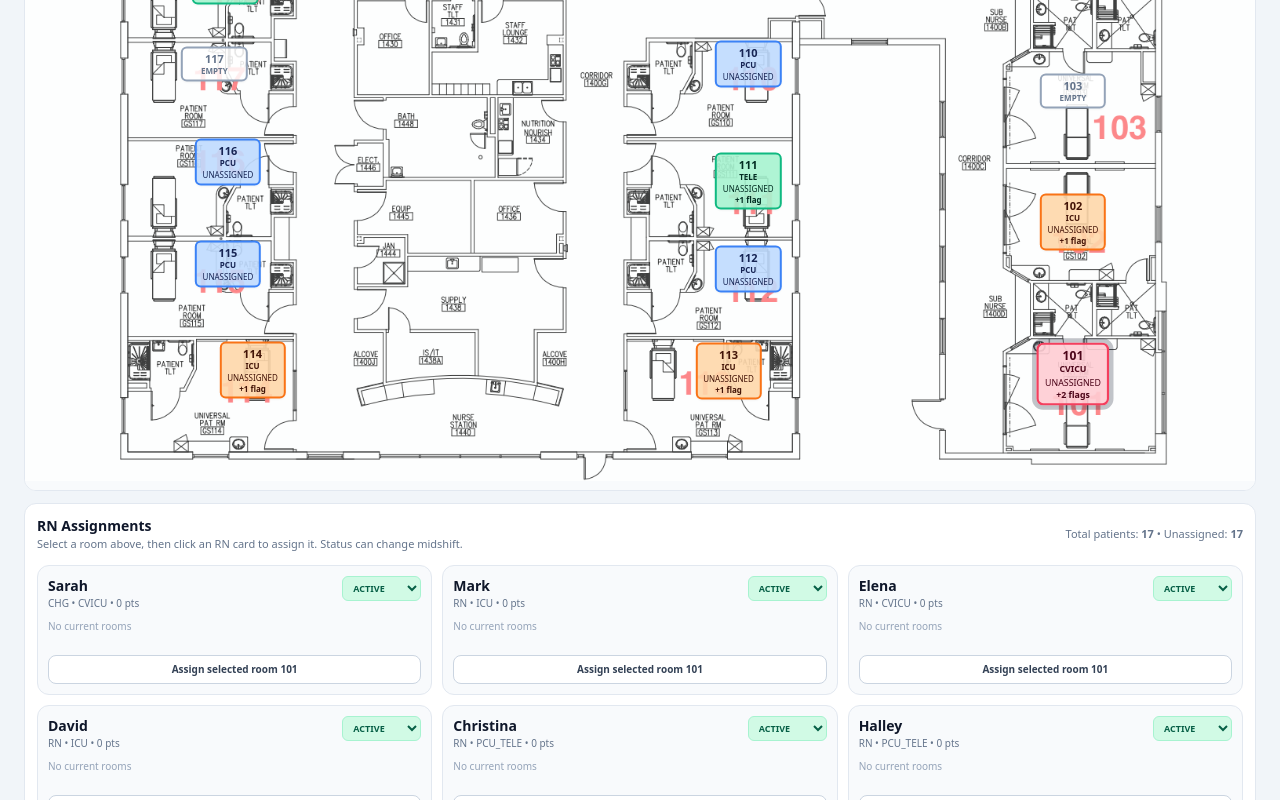
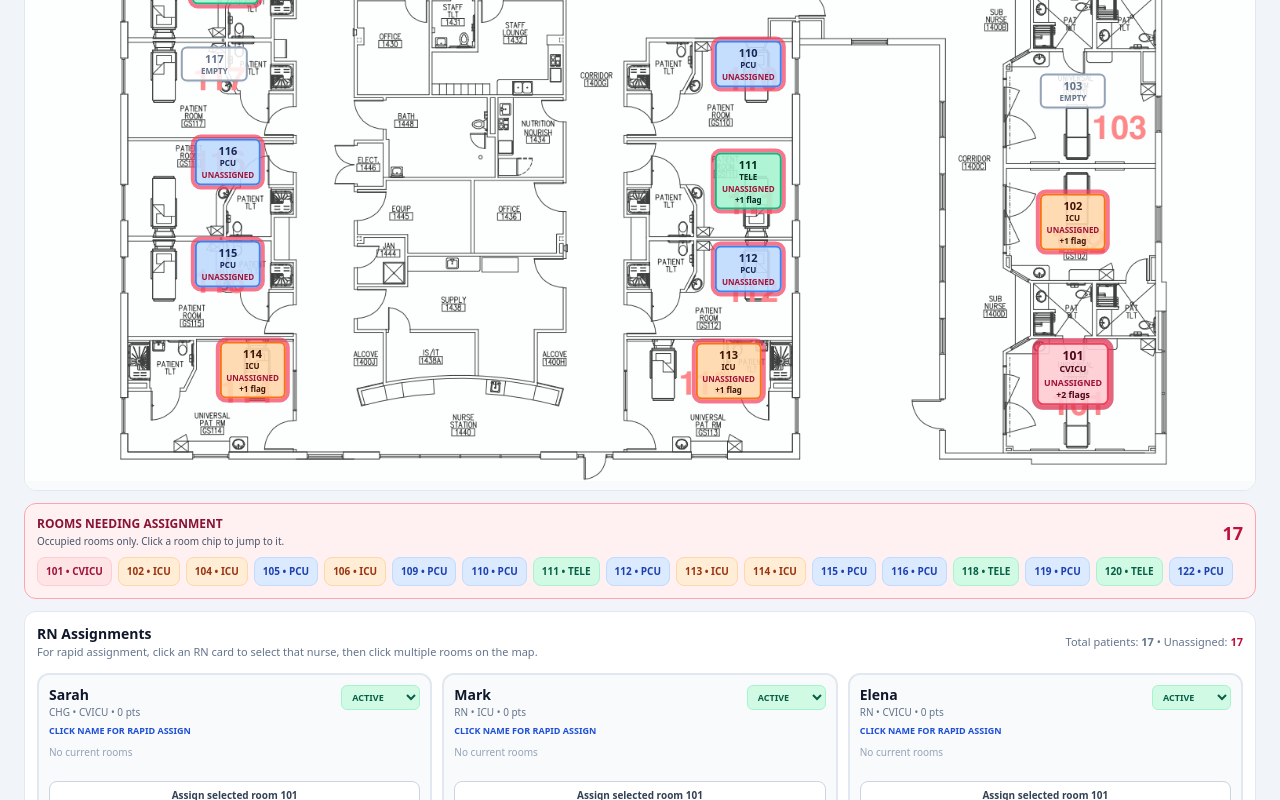
Before and after one commit to regelus19/1e-assignment-engine, a React (Vite) app: page / in a window 1280 px wide. Shown: the part 3060-3860 px from the top of the page. Built offline with nearby package versions, Linux system fonts and the light colour scheme.

Commit message:
Add rapid manual room assignment workflow

```diff
--- a/src/components/FloorPlanCurrentStaffing.tsx
+++ b/src/components/FloorPlanCurrentStaffing.tsx
@@ -12,6 +12,7 @@ import {
   ShieldAlert,
   Users,
   Wind,
+  X,
 } from 'lucide-react';
 import floorPlanImage from '../assets/1e-floorplan.png';
 import {
@@ -90,10 +91,13 @@ const firstName = (name: string) => name.trim().split(/\s+/)[0] || name;
 
 export const FloorPlanCurrentStaffing: React.FC<Props> = ({ currentShift, onRoomChange, onAssignRoom, onStaffStatusChange }) => {
   const occupiedRooms = currentShift.rooms.filter(r => r.isOccupied);
+  const unassignedRooms = occupiedRooms.filter(r => !r.assignedNurseId);
   const [selectedRoomNumber, setSelectedRoomNumber] = useState<string>(() => occupiedRooms[0]?.roomNumber || '104');
+  const [manualStaffId, setManualStaffId] = useState<string | null>(null);
 
   const selectedRoom = currentShift.rooms.find(r => r.roomNumber === selectedRoomNumber) || currentShift.rooms[0];
   const assignedNurse = currentShift.roster.find(s => s.id === selectedRoom?.assignedNurseId);
+  const manualStaff = currentShift.roster.find(s => s.id === manualStaffId) || null;
 
   const bedsideStaff = useMemo(
     () => currentShift.roster.filter(s => s.role === 'RN' || s.role === 'CHG'),
@@ -102,24 +106,23 @@ export const FloorPlanCurrentStaffing: React.FC<Props> = ({ currentShift, onRoom
 
   const setSelectedAcuity = (acuity: AcuityLevel) => {
     if (!selectedRoom) return;
-    onRoomChange({
-      ...selectedRoom,
-      acuity,
-      isOccupied: true,
-    });
+    onRoomChange({ ...selectedRoom, acuity, isOccupied: true });
   };
 
   const toggleFlag = (flag: ComplexityFlag) => {
     if (!selectedRoom) return;
     const exists = selectedRoom.flags.includes(flag);
-    onRoomChange({
-      ...selectedRoom,
-      flags: exists ? selectedRoom.flags.filter(f => f !== flag) : [...selectedRoom.flags, flag],
-    });
+    onRoomChange({ ...selectedRoom, flags: exists ? selectedRoom.flags.filter(f => f !== flag) : [...selectedRoom.flags, flag] });
   };
 
   const roomCountFor = (staffId: string) => currentShift.rooms.filter(r => r.isOccupied && r.assignedNurseId === staffId).length;
   const assignedRoomsFor = (staffId: string) => currentShift.rooms.filter(r => r.isOccupied && r.assignedNurseId === staffId);
+
+  const handleRoomClick = (room: PatientRoom) => {
+    setSelectedRoomNumber(room.roomNumber);
+    if (!manualStaffId || !room.isOccupied) return;
+    onAssignRoom(room.roomNumber, room.assignedNurseId === manualStaffId ? null : manualStaffId);
+  };
 
   return (
     <div className="space-y-4">
@@ -130,8 +133,7 @@ export const FloorPlanCurrentStaffing: React.FC<Props> = ({ currentShift, onRoom
             <div className="space-y-2">
               {(Object.keys(ACUITY_STYLES) as AcuityLevel[]).map(level => (
                 <button type="button" key={level} onClick={() => setSelectedAcuity(level)} className={`w-full flex items-center gap-2 px-2.5 py-2 rounded-lg border text-xs font-black text-left hover:ring-2 hover:ring-slate-200 ${ACUITY_STYLES[level].badge}`}>
-                  <span className={`w-3.5 h-3.5 rounded-full ${ACUITY_STYLES[level].dot}`} />
-                  {level}
+                  <span className={`w-3.5 h-3.5 rounded-full ${ACUITY_STYLES[level].dot}`} />{level}
                 </button>
               ))}
             </div>
@@ -140,30 +142,29 @@ export const FloorPlanCurrentStaffing: React.FC<Props> = ({ currentShift, onRoom
 
           <div className="bg-white border border-slate-200 rounded-xl p-3">
             <h3 className="font-black text-sm text-slate-800 mb-2">Quick Flags</h3>
-            <div className="space-y-1.5">
-              {FLAGS.map(({ flag, icon }) => (
-                <div key={flag} className="flex items-center gap-2 text-[11px] text-slate-700">
-                  <span className="text-slate-500">{icon}</span><span>{flag}</span>
-                </div>
-              ))}
-            </div>
+            <div className="space-y-1.5">{FLAGS.map(({ flag, icon }) => <div key={flag} className="flex items-center gap-2 text-[11px] text-slate-700"><span className="text-slate-500">{icon}</span><span>{flag}</span></div>)}</div>
           </div>
 
           <div className="bg-amber-50 border border-amber-200 rounded-xl p-3 text-[11px] leading-5 text-amber-950">
             <div className="font-black mb-1">Unit rules</div>
-            <div>• HD only in ICU-capable rooms.</div>
-            <div>• Rooms 109 and 119 are safety-preferred.</div>
-            <div>• Geography is optimized after capability and safe workload.</div>
+            <div>• HD only in ICU-capable rooms.</div><div>• Rooms 109 and 119 are safety-preferred.</div><div>• Geography is optimized after capability and safe workload.</div>
           </div>
         </aside>
 
         <section className="min-w-0 space-y-3">
-          <div className="bg-white border border-slate-200 rounded-xl overflow-hidden">
+          {manualStaff && (
+            <div className="bg-indigo-50 border-2 border-indigo-400 rounded-xl px-4 py-3 flex flex-wrap items-center justify-between gap-3">
+              <div>
+                <div className="text-xs font-black uppercase text-indigo-900">Rapid Manual Assignment Mode</div>
+                <div className="text-sm text-indigo-900 mt-0.5"><b>{firstName(manualStaff.name)}</b> selected. Click occupied rooms on the floor plan to assign them. Click an already-assigned room again to remove it from {firstName(manualStaff.name)}.</div>
+              </div>
+              <button type="button" onClick={() => setManualStaffId(null)} className="bg-white border border-indigo-300 rounded-lg px-3 py-2 text-xs font-bold text-indigo-800 flex items-center gap-1"><X className="w-3.5 h-3.5"/> Exit Manual Mode</button>
+            </div>
+          )}
+
+          <div className={`bg-white border rounded-xl overflow-hidden ${manualStaff ? 'border-indigo-300' : 'border-slate-200'}`}>
             <div className="px-4 py-3 border-b border-slate-200 flex flex-wrap justify-between gap-2 items-center">
-              <div>
-                <h2 className="font-black text-sm text-slate-900">1 East Floor Plan — Current Staffing</h2>
-                <p className="text-[11px] text-slate-500">Click a room to edit acuity, flags, occupancy and assignment. Colored rooms show current acuity.</p>
-              </div>
+              <div><h2 className="font-black text-sm text-slate-900">1 East Floor Plan — Current Staffing</h2><p className="text-[11px] text-slate-500">{manualStaff ? `Manual mode: click rooms to assign to ${firstName(manualStaff.name)}.` : 'Click a room to edit acuity, flags, occupancy and assignment.'}</p></div>
               <div className="text-[11px] text-slate-500">Selected room: <b className="text-slate-900">{selectedRoom?.roomNumber || '—'}</b></div>
             </div>
 
@@ -171,143 +172,65 @@ export const FloorPlanCurrentStaffing: React.FC<Props> = ({ currentShift, onRoom
               <img src={floorPlanImage} alt="1 East unit floor plan" className="absolute inset-0 w-full h-full object-contain opacity-75" />
               <div className="absolute left-[1.2%] top-[1.2%] text-[10px] font-black text-slate-700 bg-white/90 rounded px-1.5 py-1 border border-slate-200">NORTH ↑</div>
               {currentShift.rooms.map(room => {
-                const pos = ROOM_POSITIONS[room.roomNumber];
-                if (!pos) return null;
+                const pos = ROOM_POSITIONS[room.roomNumber]; if (!pos) return null;
                 const selected = room.roomNumber === selectedRoom?.roomNumber;
+                const isUnassigned = room.isOccupied && !room.assignedNurseId;
+                const belongsToManual = !!manualStaffId && room.assignedNurseId === manualStaffId;
                 const roomStyle = room.isOccupied ? ACUITY_STYLES[room.acuity].room : 'bg-white/85 border-slate-400 text-slate-500';
                 const nurse = currentShift.roster.find(s => s.id === room.assignedNurseId);
-                return (
-                  <button
-                    type="button"
-                    key={room.roomNumber}
-                    onClick={() => setSelectedRoomNumber(room.roomNumber)}
-                    className={`absolute -translate-x-1/2 -translate-y-1/2 w-[5.4%] min-w-[42px] rounded-md border-2 shadow-sm px-1 py-1 text-center transition ${roomStyle} ${selected ? 'ring-4 ring-slate-900/25 z-20 scale-110' : 'z-10 hover:scale-105'}`}
-                    style={{ left: `${pos.left}%`, top: `${pos.top}%` }}
-                    title={`Room ${room.roomNumber}${nurse ? ` • ${nurse.name}` : ''}`}
-                  >
-                    <div className="font-black text-[11px] leading-none">{room.roomNumber}</div>
-                    <div className="text-[8px] font-bold leading-tight mt-0.5">{room.isOccupied ? room.acuity : 'EMPTY'}</div>
-                    {room.isOccupied && <div className="text-[8px] leading-tight truncate mt-0.5">{nurse ? firstName(nurse.name) : 'UNASSIGNED'}</div>}
-                    {room.flags.length > 0 && <div className="text-[8px] font-black leading-none mt-0.5">+{room.flags.length} flag{room.flags.length === 1 ? '' : 's'}</div>}
-                  </button>
-                );
+                return <button type="button" key={room.roomNumber} onClick={() => handleRoomClick(room)} className={`absolute -translate-x-1/2 -translate-y-1/2 w-[5.4%] min-w-[42px] rounded-md border-2 shadow-sm px-1 py-1 text-center transition ${roomStyle} ${selected ? 'ring-4 ring-slate-900/25 z-20 scale-110' : 'z-10 hover:scale-105'} ${isUnassigned ? 'outline outline-4 outline-rose-500/70' : ''} ${belongsToManual ? 'ring-4 ring-indigo-500/70 z-20' : ''}`} style={{ left: `${pos.left}%`, top: `${pos.top}%` }} title={`Room ${room.roomNumber}${nurse ? ` • ${nurse.name}` : ''}`}>
+                  <div className="font-black text-[11px] leading-none">{room.roomNumber}</div>
+                  <div className="text-[8px] font-bold leading-tight mt-0.5">{room.isOccupied ? room.acuity : 'EMPTY'}</div>
+                  {room.isOccupied && <div className={`text-[8px] leading-tight truncate mt-0.5 ${isUnassigned ? 'font-black text-rose-800' : ''}`}>{nurse ? firstName(nurse.name) : 'UNASSIGNED'}</div>}
+                  {room.flags.length > 0 && <div className="text-[8px] font-black leading-none mt-0.5">+{room.flags.length} flag{room.flags.length === 1 ? '' : 's'}</div>}
+                </button>;
               })}
+            </div>
+          </div>
+
+          <div className={`rounded-xl border p-3 ${unassignedRooms.length ? 'bg-rose-50 border-rose-300' : 'bg-emerald-50 border-emerald-300'}`}>
+            <div className="flex flex-wrap justify-between gap-2 items-center">
+              <div><div className={`text-xs font-black uppercase ${unassignedRooms.length ? 'text-rose-900' : 'text-emerald-900'}`}>Rooms Needing Assignment</div><div className="text-[10px] text-slate-600 mt-0.5">Occupied rooms only. Click a room chip to jump to it.</div></div>
+              <div className={`text-lg font-black ${unassignedRooms.length ? 'text-rose-700' : 'text-emerald-700'}`}>{unassignedRooms.length}</div>
+            </div>
+            <div className="flex flex-wrap gap-1.5 mt-2">
+              {unassignedRooms.map(room => <button key={room.roomNumber} type="button" onClick={() => setSelectedRoomNumber(room.roomNumber)} className={`px-2 py-1.5 rounded-lg border text-[10px] font-black ${ACUITY_STYLES[room.acuity].badge}`}>{room.roomNumber} • {room.acuity}</button>)}
+              {unassignedRooms.length === 0 && <span className="text-xs font-bold text-emerald-800">All occupied rooms have an RN assignment.</span>}
             </div>
           </div>
 
           <div className="bg-white border border-slate-200 rounded-xl p-3">
             <div className="flex flex-wrap justify-between items-center gap-2 mb-3">
-              <div>
-                <h3 className="font-black text-sm text-slate-900">RN Assignments</h3>
-                <p className="text-[11px] text-slate-500">Select a room above, then click an RN card to assign it. Status can change midshift.</p>
-              </div>
-              <div className="text-[11px] text-slate-500">Total patients: <b>{occupiedRooms.length}</b> • Unassigned: <b>{occupiedRooms.filter(r => !r.assignedNurseId).length}</b></div>
+              <div><h3 className="font-black text-sm text-slate-900">RN Assignments</h3><p className="text-[11px] text-slate-500">For rapid assignment, click an RN card to select that nurse, then click multiple rooms on the map.</p></div>
+              <div className="text-[11px] text-slate-500">Total patients: <b>{occupiedRooms.length}</b> • Unassigned: <b className={unassignedRooms.length ? 'text-rose-700' : ''}>{unassignedRooms.length}</b></div>
             </div>
 
             <div className="grid grid-cols-1 md:grid-cols-2 xl:grid-cols-3 2xl:grid-cols-4 gap-2.5">
               {bedsideStaff.map(staff => {
                 const assigned = assignedRoomsFor(staff.id);
                 const canAssign = staff.staffStatus === 'ACTIVE' || staff.staffStatus === 'RECALLED';
-                return (
-                  <div key={staff.id} className="border border-slate-200 rounded-xl p-2.5 bg-slate-50">
-                    <div className="flex items-start justify-between gap-2">
-                      <div className="min-w-0">
-                        <div className="font-black text-sm text-slate-900 truncate">{firstName(staff.name)}</div>
-                        <div className="text-[10px] text-slate-500">{staff.role} • {staff.capability} • {roomCountFor(staff.id)} pt{roomCountFor(staff.id) === 1 ? '' : 's'}</div>
-                      </div>
-                      <select
-                        value={staff.staffStatus}
-                        onChange={e => onStaffStatusChange(staff, e.target.value as StaffStatus)}
-                        className={`text-[9px] font-black border rounded-md px-1.5 py-1 ${STATUS_STYLES[staff.staffStatus]}`}
-                      >
-                        <option value="ACTIVE">ACTIVE</option>
-                        <option value="FLEXED">FLEXED</option>
-                        <option value="ON_CALL">ON CALL</option>
-                        <option value="RECALLED">RECALLED</option>
-                      </select>
-                    </div>
-
-                    <div className="flex flex-wrap gap-1 mt-2 min-h-7">
-                      {assigned.map(room => (
-                        <button key={room.roomNumber} type="button" onClick={() => setSelectedRoomNumber(room.roomNumber)} className={`border rounded-md px-1.5 py-1 text-[9px] font-black ${ACUITY_STYLES[room.acuity].badge}`}>
-                          {room.roomNumber} {room.acuity}
-                        </button>
-                      ))}
-                      {assigned.length === 0 && <span className="text-[10px] text-slate-400">No current rooms</span>}
-                    </div>
-
-                    <button
-                      type="button"
-                      disabled={!selectedRoom?.isOccupied || !canAssign}
-                      onClick={() => selectedRoom && onAssignRoom(selectedRoom.roomNumber, staff.id)}
-                      className="mt-2 w-full border border-slate-300 bg-white rounded-lg py-1.5 text-[10px] font-bold text-slate-700 disabled:opacity-40 disabled:cursor-not-allowed hover:bg-slate-100"
-                    >
-                      Assign selected room {selectedRoom?.roomNumber || ''}
-                    </button>
+                const manualSelected = manualStaffId === staff.id;
+                return <div key={staff.id} className={`border-2 rounded-xl p-2.5 transition ${manualSelected ? 'border-indigo-500 bg-indigo-50 ring-2 ring-indigo-200' : 'border-slate-200 bg-slate-50'}`}>
+                  <div className="flex items-start justify-between gap-2"><button type="button" disabled={!canAssign} onClick={() => setManualStaffId(manualSelected ? null : staff.id)} className="min-w-0 text-left disabled:cursor-not-allowed disabled:opacity-50"><div className="font-black text-sm text-slate-900 truncate">{firstName(staff.name)}</div><div className="text-[10px] text-slate-500">{staff.role} • {staff.capability} • {roomCountFor(staff.id)} pt{roomCountFor(staff.id) === 1 ? '' : 's'}</div><div className={`mt-1 text-[9px] font-black ${manualSelected ? 'text-indigo-700' : 'text-blue-700'}`}>{manualSelected ? 'SELECTED — CLICK ROOMS' : canAssign ? 'CLICK NAME FOR RAPID ASSIGN' : 'NOT ACTIVE FOR ASSIGNMENT'}</div></button>
+                    <select value={staff.staffStatus} onChange={e => onStaffStatusChange(staff, e.target.value as StaffStatus)} className={`text-[9px] font-black border rounded-md px-1.5 py-1 ${STATUS_STYLES[staff.staffStatus]}`}><option value="ACTIVE">ACTIVE</option><option value="FLEXED">FLEXED</option><option value="ON_CALL">ON CALL</option><option value="RECALLED">RECALLED</option></select>
                   </div>
-                );
+                  <div className="flex flex-wrap gap-1 mt-2 min-h-7">{assigned.map(room => <button key={room.roomNumber} type="button" onClick={() => setSelectedRoomNumber(room.roomNumber)} className={`border rounded-md px-1.5 py-1 text-[9px] font-black ${ACUITY_STYLES[room.acuity].badge}`}>{room.roomNumber} {room.acuity}</button>)}{assigned.length === 0 && <span className="text-[10px] text-slate-400">No current rooms</span>}</div>
+                  <button type="button" disabled={!selectedRoom?.isOccupied || !canAssign} onClick={() => selectedRoom && onAssignRoom(selectedRoom.roomNumber, staff.id)} className="mt-2 w-full border border-slate-300 bg-white rounded-lg py-1.5 text-[10px] font-bold text-slate-700 disabled:opacity-40 disabled:cursor-not-allowed hover:bg-slate-100">Assign selected room {selectedRoom?.roomNumber || ''}</button>
+                </div>;
               })}
             </div>
           </div>
         </section>
 
         <aside className="bg-white border border-slate-200 rounded-xl p-4 2xl:sticky 2xl:top-4">
-          {selectedRoom ? (
-            <>
-              <div className="flex items-start justify-between gap-2 border-b border-slate-200 pb-3">
-                <div>
-                  <div className="text-xl font-black text-slate-900">Room {selectedRoom.roomNumber}</div>
-                  <div className="text-[11px] text-slate-500 mt-0.5">Live room detail</div>
-                </div>
-                <label className="flex items-center gap-2 text-[10px] font-bold text-slate-600">
-                  <input type="checkbox" checked={selectedRoom.isOccupied} onChange={e => onRoomChange({ ...selectedRoom, isOccupied: e.target.checked, assignedNurseId: e.target.checked ? selectedRoom.assignedNurseId : null })} /> Occupied
-                </label>
-              </div>
-
-              <div className="mt-3">
-                <label className="text-[10px] uppercase font-black text-slate-500 block mb-1">Acuity / Level of Care</label>
-                <select value={selectedRoom.acuity} onChange={e => setSelectedAcuity(e.target.value as AcuityLevel)} className={`w-full border rounded-lg px-3 py-2 text-sm font-black ${ACUITY_STYLES[selectedRoom.acuity].badge}`}>
-                  <option value="CVICU">CVICU</option><option value="ICU">ICU</option><option value="PCU">PCU</option><option value="TELE">TELE</option>
-                </select>
-                {!selectedRoom.isOccupied && <div className="text-[9px] text-slate-500 mt-1">Choose an acuity to admit/occupy this room.</div>}
-              </div>
-
-              <div className="mt-3">
-                <label className="text-[10px] uppercase font-black text-slate-500 block mb-1">Assigned RN</label>
-                <select value={selectedRoom.assignedNurseId || ''} onChange={e => onAssignRoom(selectedRoom.roomNumber, e.target.value || null)} className="w-full border border-slate-300 rounded-lg px-3 py-2 text-sm bg-white">
-                  <option value="">Unassigned</option>
-                  {bedsideStaff.map(staff => <option key={staff.id} value={staff.id}>{firstName(staff.name)} — {staff.role} / {staff.capability} / {staff.staffStatus}</option>)}
-                </select>
-                {assignedNurse && <div className="mt-1.5 text-[10px] text-slate-500">Current: <b>{assignedNurse.name}</b> • {assignedNurse.assignedPhone || 'No phone entered'}</div>}
-              </div>
-
-              <div className="mt-3">
-                <label className="text-[10px] uppercase font-black text-slate-500 block mb-1">Non-PHI Stay Token</label>
-                <input value={selectedRoom.patientStayId} onChange={e => onRoomChange({ ...selectedRoom, patientStayId: e.target.value })} placeholder="Optional continuity token" className="w-full border border-slate-300 rounded-lg px-3 py-2 text-sm" />
-              </div>
-
-              <div className="mt-4">
-                <div className="text-xs font-black text-slate-900 mb-2">Quick Flags</div>
-                <div className="grid grid-cols-2 gap-1.5">
-                  {FLAGS.map(({ flag, icon }) => {
-                    const active = selectedRoom.flags.includes(flag);
-                    return (
-                      <button type="button" key={flag} onClick={() => toggleFlag(flag)} className={`min-h-9 flex items-center gap-1.5 justify-start px-2 py-1.5 rounded-lg border text-[10px] font-bold text-left ${active ? 'bg-blue-50 border-blue-400 text-blue-800 ring-1 ring-blue-200' : 'bg-slate-50 border-slate-200 text-slate-600 hover:bg-slate-100'}`}>
-                        {icon}<span>{flag}</span>
-                      </button>
-                    );
-                  })}
-                </div>
-              </div>
-
-              <div className="mt-4 pt-3 border-t border-slate-200">
-                <div className="text-xs font-black text-slate-900">Room notes</div>
-                <div className="mt-1 text-[10px] text-slate-500 leading-4">
-                  {selectedRoom.roomNumber === '109' || selectedRoom.roomNumber === '119' ? 'Safety-preferred room near nursing station.' : 'No special safety-room preference.'}
-                </div>
-              </div>
-            </>
-          ) : <div className="text-sm text-slate-500">Select a room on the map.</div>}
+          {selectedRoom ? <>
+            <div className="flex items-start justify-between gap-2 border-b border-slate-200 pb-3"><div><div className="text-xl font-black text-slate-900">Room {selectedRoom.roomNumber}</div><div className="text-[11px] text-slate-500 mt-0.5">Live room detail</div></div><label className="flex items-center gap-2 text-[10px] font-bold text-slate-600"><input type="checkbox" checked={selectedRoom.isOccupied} onChange={e => onRoomChange({ ...selectedRoom, isOccupied: e.target.checked, assignedNurseId: e.target.checked ? selectedRoom.assignedNurseId : null })} /> Occupied</label></div>
+            <div className="mt-3"><label className="text-[10px] uppercase font-black text-slate-500 block mb-1">Acuity / Level of Care</label><select value={selectedRoom.acuity} onChange={e => setSelectedAcuity(e.target.value as AcuityLevel)} className={`w-full border rounded-lg px-3 py-2 text-sm font-black ${ACUITY_STYLES[selectedRoom.acuity].badge}`}><option value="CVICU">CVICU</option><option value="ICU">ICU</option><option value="PCU">PCU</option><option value="TELE">TELE</option></select>{!selectedRoom.isOccupied && <div className="text-[9px] text-slate-500 mt-1">Choose an acuity to admit/occupy this room.</div>}</div>
+            <div className="mt-3"><label className="text-[10px] uppercase font-black text-slate-500 block mb-1">Assigned RN</label><select value={selectedRoom.assignedNurseId || ''} onChange={e => onAssignRoom(selectedRoom.roomNumber, e.target.value || null)} className="w-full border border-slate-300 rounded-lg px-3 py-2 text-sm bg-white"><option value="">Unassigned</option>{bedsideStaff.map(staff => <option key={staff.id} value={staff.id}>{firstName(staff.name)} — {staff.role} / {staff.capability} / {staff.staffStatus}</option>)}</select>{assignedNurse && <div className="mt-1.5 text-[10px] text-slate-500">Current: <b>{assignedNurse.name}</b> • {assignedNurse.assignedPhone || 'No phone entered'}</div>}</div>
+            <div className="mt-3"><label className="text-[10px] uppercase font-black text-slate-500 block mb-1">Non-PHI Stay Token</label><input value={selectedRoom.patientStayId} onChange={e => onRoomChange({ ...selectedRoom, patientStayId: e.target.value })} placeholder="Optional continuity token" className="w-full border border-slate-300 rounded-lg px-3 py-2 text-sm" /></div>
+            <div className="mt-4"><div className="text-xs font-black text-slate-900 mb-2">Quick Flags</div><div className="grid grid-cols-2 gap-1.5">{FLAGS.map(({ flag, icon }) => { const active = selectedRoom.flags.includes(flag); return <button type="button" key={flag} onClick={() => toggleFlag(flag)} className={`min-h-9 flex items-center gap-1.5 justify-start px-2 py-1.5 rounded-lg border text-[10px] font-bold text-left ${active ? 'bg-blue-50 border-blue-400 text-blue-800 ring-1 ring-blue-200' : 'bg-slate-50 border-slate-200 text-slate-600 hover:bg-slate-100'}`}>{icon}<span>{flag}</span></button>; })}</div></div>
+            <div className="mt-4 pt-3 border-t border-slate-200"><div className="text-xs font-black text-slate-900">Room notes</div><div className="mt-1 text-[10px] text-slate-500 leading-4">{selectedRoom.roomNumber === '109' || selectedRoom.roomNumber === '119' ? 'Safety-preferred room near nursing station.' : 'No special safety-room preference.'}</div></div>
+          </> : <div className="text-sm text-slate-500">Select a room on the map.</div>}
         </aside>
       </div>
     </div>
```
